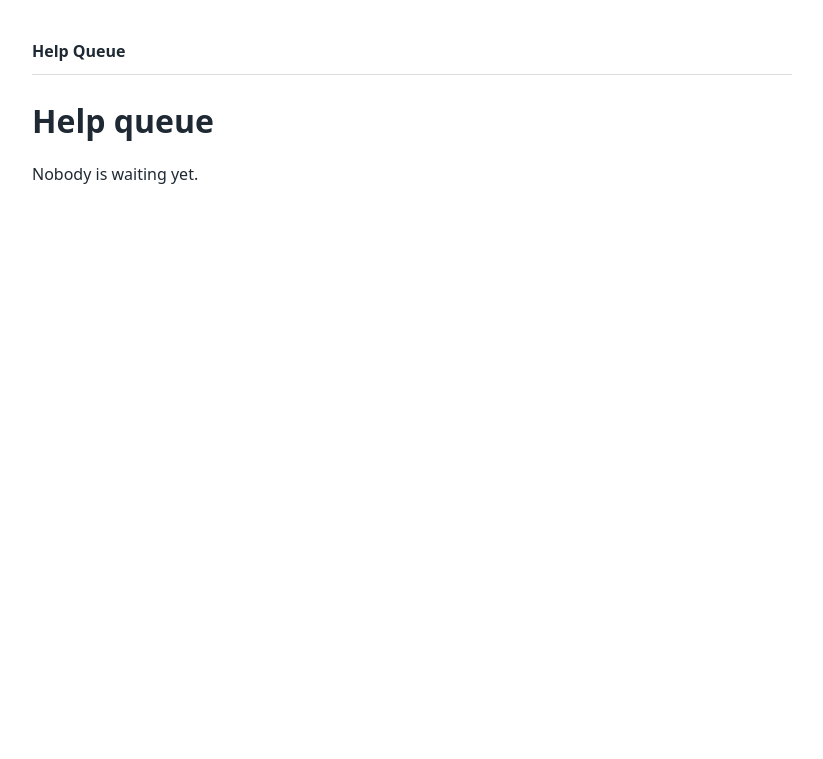
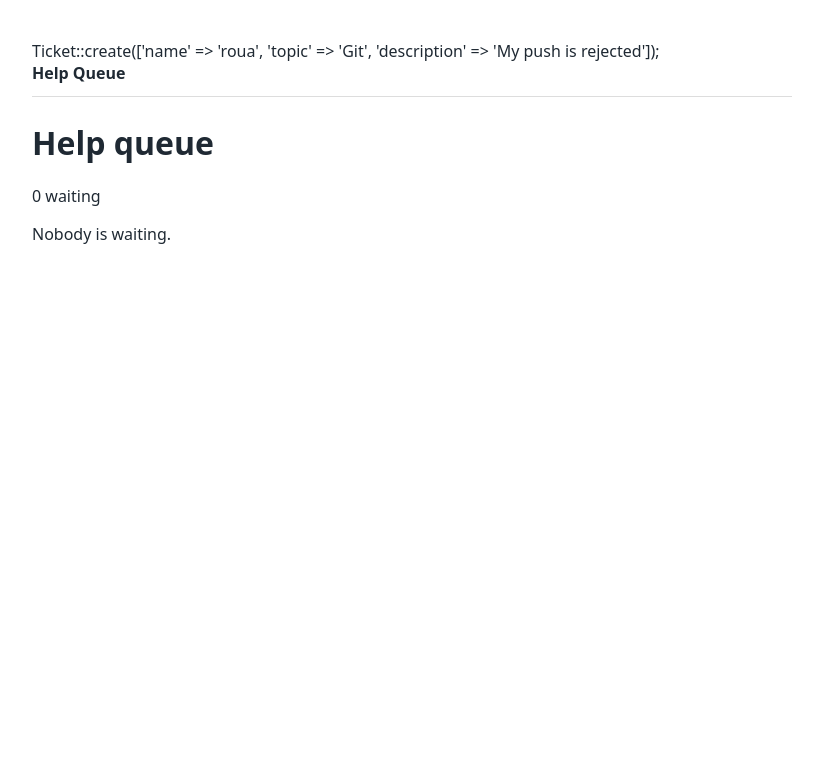
Before and after one commit to mahjoubroua/help-queue, a Laravel app: page /tickets in a window 1280 px wide. Shown: the top 759 px of the page, without its empty margins (228-1051 px from the left). Run offline with Laravel 12, Linux system fonts and the light colour scheme; data that the repository does not hold is empty.

Commit message:
TP1-CP8: tickets depuis la base

```diff
--- a/app/Http/Controllers/TicketController.php
+++ b/app/Http/Controllers/TicketController.php
@@ -1,10 +1,12 @@
 <?php
 namespace App\Http\Controllers;
+use App\Models\Ticket;
 use Illuminate\Http\Request;
 class TicketController extends Controller
 {
 public function index()
 {
-return view('tickets.index');
+$tickets = Ticket::orderBy('created_at')->get();
+return view('tickets.index', ['tickets' => $tickets]);
 }
 }
--- a/resources/views/tickets/index.blade.php
+++ b/resources/views/tickets/index.blade.php
@@ -2,5 +2,16 @@
 @section('title', 'Queue')
 @section('content')
 <h1>Help queue</h1>
-<p>Nobody is waiting yet.</p>
+<p>{{ $tickets->count() }} waiting</p>
+@forelse ($tickets as $ticket)
+<article class="ticket">
+<strong>{{ $loop->iteration }}. {{ $ticket->name }}</strong>
+<span class="topic">{{ $ticket->topic }}</span>
+<p>{{ $ticket->description }}</p>
+</article>
+@empty
+<p>Nobody is waiting.</p>
+@endforelse
 @endsection
+Ticket::create(['name' => 'roua', 'topic' => 'Git', 'description' => 'My push is
+rejected']);
```
Also changed, not shown: answers/TP1.md (+2 -0 lines).
